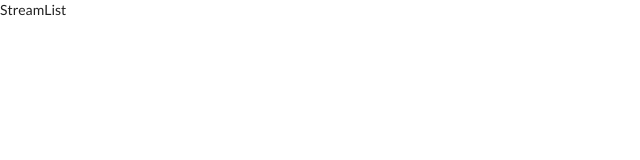
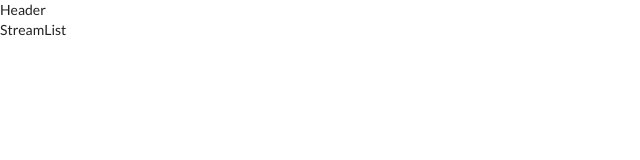
Before and after one commit to arpatterson31/streaming-app, a React (Create React App) app: page / in a window 1280 px wide. Shown: the top 160 px of the page, without its empty margins (0-640 px from the left). Built offline with nearby package versions, Linux system fonts and the light colour scheme.

Commit message:
brought in header to app file

```diff
--- a/src/components/App.js
+++ b/src/components/App.js
@@ -6,9 +6,12 @@ import StreamEdit from './streams/StreamEdit';
 import StreamDelete from './streams/StreamDelete';
 import StreamList from './streams/StreamList';
 import StreamShow from './streams/StreamShow';
+import Header from './Header';
 
 const App = () => {
   return (
+    <div>
+      <Header />
       <BrowserRouter>
         <div>
           <Route path="/" exact component={StreamList} />
@@ -18,6 +21,8 @@ const App = () => {
           <Route path="/streams/show" exact component={StreamShow} />
         </div>
       </BrowserRouter>
+
+    </div>
   );
 };
 
```
Lines whose indentation alone changed are shown as unchanged.
